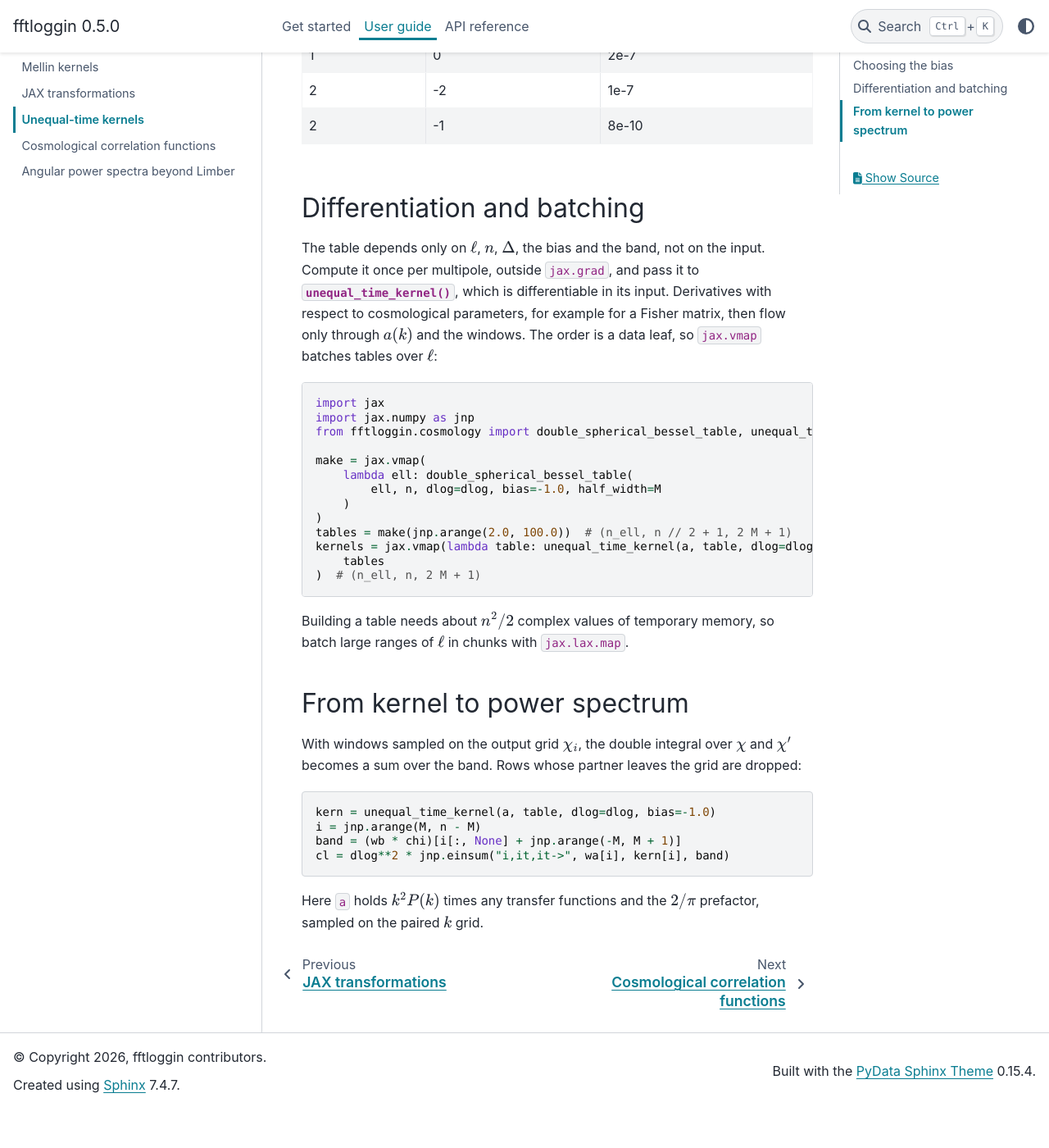
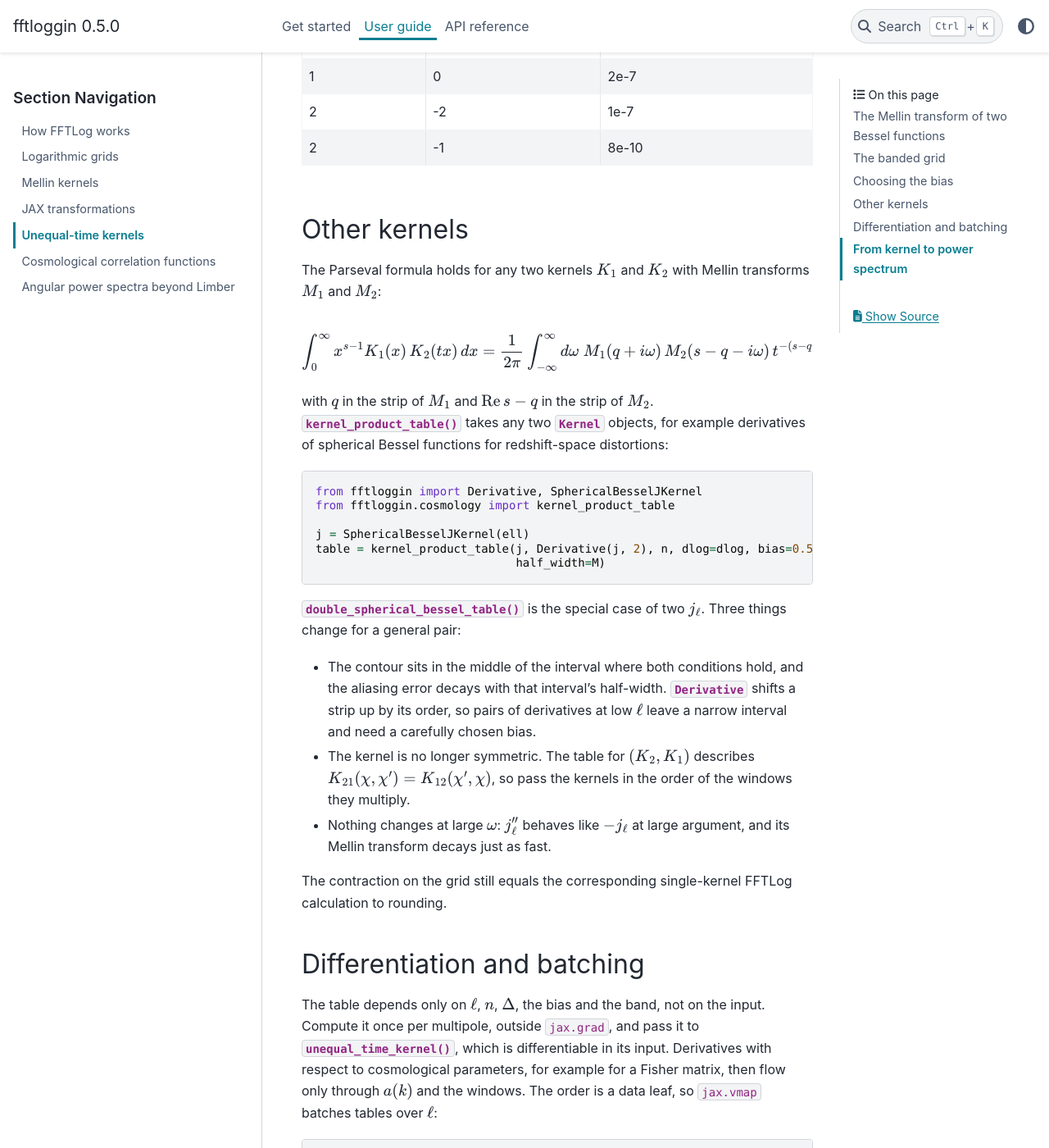
Before and after one commit to binado/fftloggin, a Sphinx documentation site: the page built from docs/user_guide/unequal_time.rst, in a window 1280 px wide and 1400 px high, scrolled down 2689 px. Shown: the whole window at 82% size. Built offline with Sphinx 7.4.7 and the PyData theme 0.15.4, drawn with Linux system fonts in a browser that asks for light colours; before the commit the page ends 4042 px from its top, so only the background shows below that; some of the changed text lies outside the part shown.

Commit message:
feat(cosmology): add kernel_product_table for arbitrary kernel pairs
Generalize the Mellin-convolution table to the product first(x) *
second(t*x) of any two Kernel objects, e.g. derivatives of spherical
Bessel functions for redshift-space distortions. The contour is centred
in the interval allowed by both strips, which maximizes the aliasing
decay rate. double_spherical_bessel_table is now a thin wrapper.

Test mixed pairs against the bins-first contraction and a (j, j'') kernel
against quadrature, and document the general formula in the guide. Also
correct the aliasing rate stated for two j_ell.

Co-Authored-By: Claude Opus 5.5 <noreply@anthropic.com>
Claude-Session: https://claude.ai/code/session_01KEp7BDN8Kiu4cmuND3w7sx

```diff
--- a/docs/user_guide/unequal_time.rst
+++ b/docs/user_guide/unequal_time.rst
@@ -56,8 +56,8 @@ function, already provided by
 :class:`~fftloggin.kernels.SphericalBesselJKernel`, and :math:`q` is the real
 part of the integration contour. Both :math:`q` and
 :math:`\operatorname{Re} s - q` must lie in the strip :math:`(-\ell, 2)`;
-``fftloggin`` puts the contour in the middle, :math:`q = \operatorname{Re} s / 2`,
-which makes the aliasing error below decay fastest.
+``fftloggin`` puts the contour in the middle of the allowed interval, which
+makes the aliasing error below decay fastest.
 The factor :math:`t^{i\omega}` makes the integral a Fourier transform in
 :math:`\ln t`, so one FFT gives :math:`\mathcal{M}_\ell` at every
 :math:`t` at once, and only gamma functions are evaluated.
@@ -110,9 +110,11 @@ decays at both ends of the :math:`k` grid; otherwise the periodic
 continuation adds ringing, which is most visible at low :math:`\ell`.
 
 The FFT also makes the convolution periodic in :math:`\ln t` with period
-:math:`n\Delta`. Its aliasing error decays like
-:math:`\exp[-(\ell + (1 + q_{\rm bias})/2)\, n\Delta]`, so
-:math:`1 + q_{\rm bias}` must stay well above :math:`-2\ell`. A more
+:math:`n\Delta`. Its aliasing error decays like :math:`\exp(-r\, n\Delta)`,
+where :math:`r` is the half-width of the interval allowed for the contour.
+For two :math:`j_\ell`,
+:math:`r = \min(\ell + 2,\, 2\ell + 1 + q_{\rm bias},\, 3 - q_{\rm bias})/2`,
+so :math:`1 + q_{\rm bias}` must stay well above :math:`-2\ell`. A more
 negative bias speeds up the decay in :math:`\omega` but brings the contour
 closer to the lower edge of its strip at low :math:`\ell`. For a Gaussian test input with :math:`n = 512` and
 :math:`\Delta = 0.02`, the largest absolute errors against direct quadrature
@@ -127,6 +129,51 @@ ell    bias    error
 2      -2      1e-7
 2      -1      8e-10
 =====  ======  =========
+
+Other kernels
+-------------
+
+The Parseval formula holds for any two kernels :math:`K_1` and
+:math:`K_2` with Mellin transforms :math:`M_1` and :math:`M_2`:
+
+.. math::
+
+   \int_0^\infty x^{s-1} K_1(x)\, K_2(tx)\, dx
+   = \frac{1}{2\pi} \int_{-\infty}^{\infty} d\omega\;
+   M_1(q + i\omega)\, M_2(s - q - i\omega)\, t^{-(s - q - i\omega)} ,
+
+with :math:`q` in the strip of :math:`M_1` and
+:math:`\operatorname{Re} s - q` in the strip of :math:`M_2`.
+:func:`~fftloggin.cosmology.kernel_product_table` takes any two
+:class:`~fftloggin.kernels.Kernel` objects, for example derivatives of
+spherical Bessel functions for redshift-space distortions:
+
+.. code-block:: python
+
+   from fftloggin import Derivative, SphericalBesselJKernel
+   from fftloggin.cosmology import kernel_product_table
+
+   j = SphericalBesselJKernel(ell)
+   table = kernel_product_table(j, Derivative(j, 2), n, dlog=dlog, bias=0.5,
+                                half_width=M)
+
+:func:`~fftloggin.cosmology.double_spherical_bessel_table` is the special
+case of two :math:`j_\ell`. Three things change for a general pair:
+
+- The contour sits in the middle of the interval where both conditions
+  hold, and the aliasing error decays with that interval's half-width.
+  :class:`~fftloggin.kernels.Derivative` shifts a strip up by its order, so
+  pairs of derivatives at low :math:`\ell` leave a narrow interval and need
+  a carefully chosen bias.
+- The kernel is no longer symmetric. The table for :math:`(K_2, K_1)`
+  describes :math:`K_{21}(\chi, \chi') = K_{12}(\chi', \chi)`, so pass
+  the kernels in the order of the windows they multiply.
+- Nothing changes at large :math:`\omega`: :math:`j_\ell''` behaves like
+  :math:`-j_\ell` at large argument, and its Mellin transform decays just
+  as fast.
+
+The contraction on the grid still equals the corresponding single-kernel
+FFTLog calculation to rounding.
 
 Differentiation and batching
 ----------------------------
```
Also changed, not shown: 2 other files.
